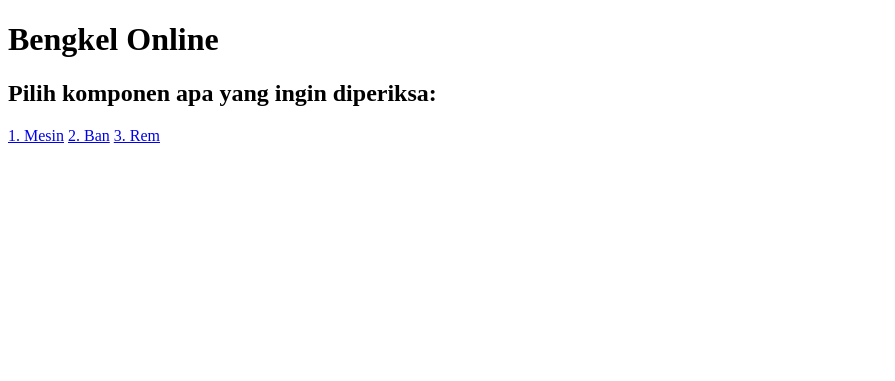
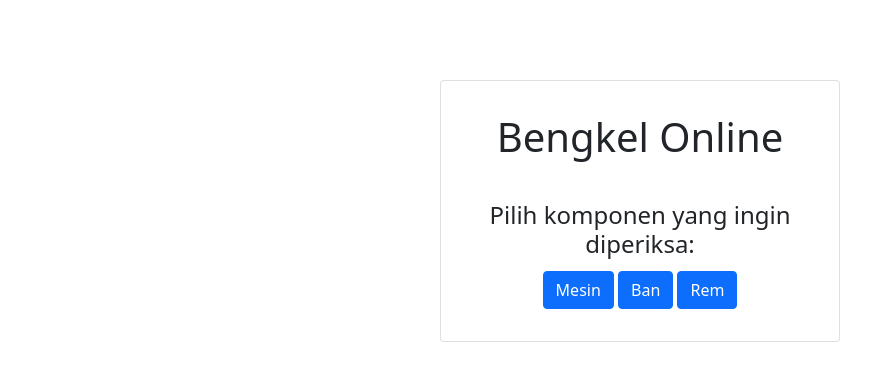
Before and after one commit to fakhrinail/II4042_ExpertSystem, a Flask app: page / in a window 1280 px wide. Shown: the top 381 px of the page, without its empty margins (0-895 px from the left). Run offline with Flask 2, Linux system fonts and the light colour scheme.

Commit message:
add style css ke template halaman 1 dan 2

```diff
--- /dev/null
+++ b/static/stylesheets/index.css
@@ -0,0 +1,14 @@
+.card {
+    margin: 5rem auto;
+    float: none;
+    margin-bottom: 10px;
+    padding: 2rem 0;
+}
+
+.judul {
+    margin-bottom: 1em;
+}
+
+.instruksi-memilih {
+    margin-bottom: 0.5em;
+}
--- a/templates/index.html
+++ b/templates/index.html
@@ -1,18 +1,28 @@
 <!DOCTYPE html>
 <html lang="en">
+
 <head>
   <meta charset="UTF-8" />
   <meta http-equiv="X-UA-Compatible" content="IE=edge" />
   <meta name="viewport" content="width=device-width, initial-scale=1.0" />
+  <link rel="stylesheet" href="{{ url_for('static', filename='stylesheets/index.css') }}" />
+  <link href="https://cdn.jsdelivr.net/npm/bootstrap@5.1.3/dist/css/bootstrap.min.css" rel="stylesheet"
+    integrity="sha384-1BmE4kWBq78iYhFldvKuhfTAU6auU8tT94WrHftjDbrCEXSU1oBoqyl2QvZ6jIW3" crossorigin="anonymous">
   <title>Bengkel Online</title>
 </head>
+
 <body>
-    <h1>Bengkel Online</h1>
+  <div class="card" style="width: 25rem;">
+    <h1 class="text-center judul">Bengkel Online</h1>
     <div>
-      <h2>Pilih komponen apa yang ingin diperiksa:</h2>
-      <a href="/questions/machine">1. Mesin</a>
-      <a href="/questions/tire">2. Ban</a>
-      <a href="/questions/brake">3. Rem</a>
+      <h4 class="text-center instruksi-memilih">Pilih komponen yang ingin diperiksa:</h2>
+        <div class='text-center'>
+          <a class="btn btn-primary" href="/questions/machine">Mesin</a>
+          <a class="btn btn-primary" href="/questions/tire">Ban</a>
+          <a class="btn btn-primary" href="/questions/brake">Rem</a>
+        </div>
+    </div>
   </div>
 </body>
+
 </html>
```
Also changed, not shown: static/stylesheets/expert_system.css (added, +14 -0 lines), templates/expert_system.html (+14 -6 lines). Lines whose indentation alone changed are shown as unchanged.
